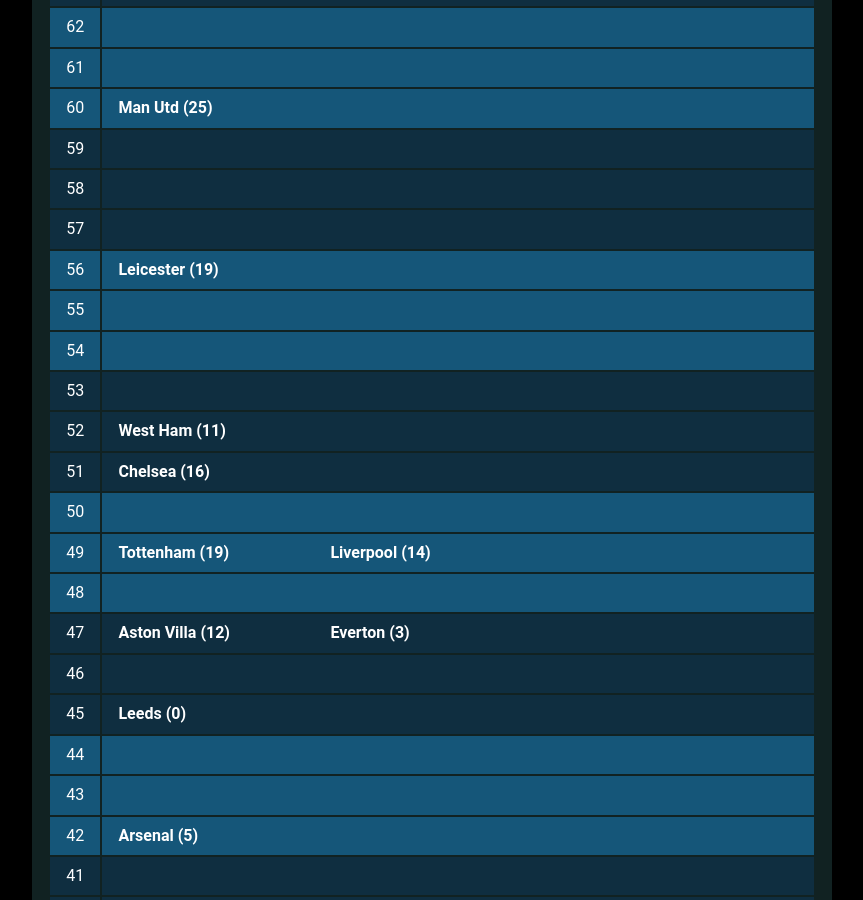
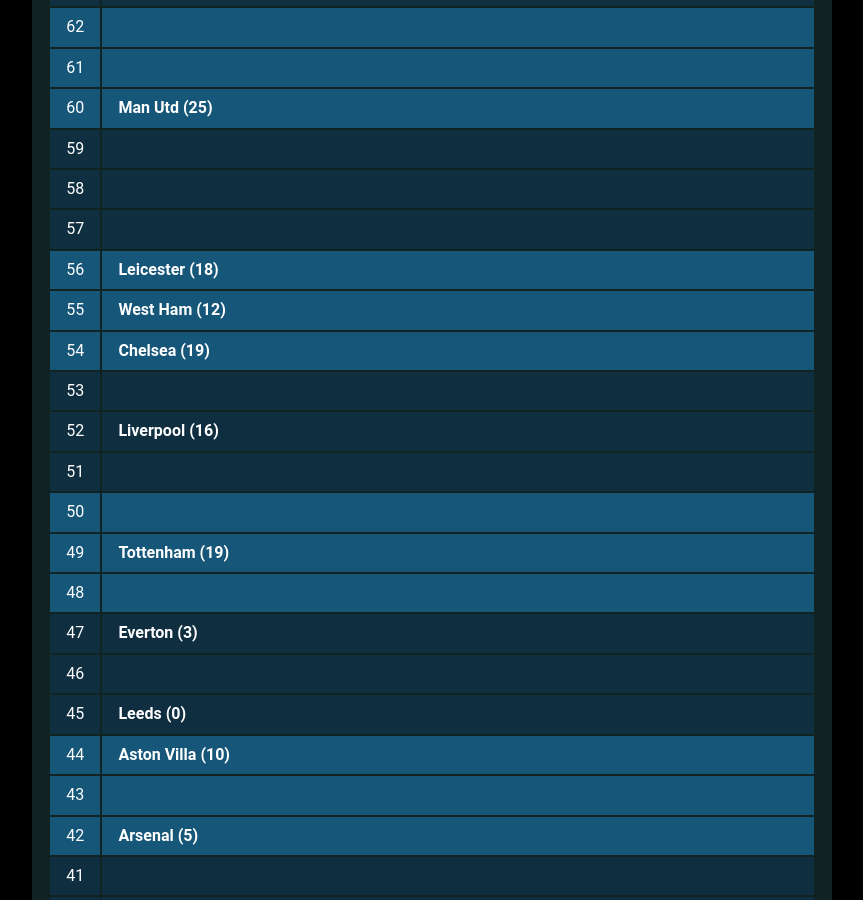
Before and after one commit to muru/muru.github.io, a Jekyll site: the page built from resources.md, in a window 1280 px wide and 900 px high, scrolled down 1962 px. Shown: the whole window, without its empty margins (208-1071 px from the left). Built offline with Jekyll 4.4.1, drawn with Linux system fonts in a browser that asks for light colours; some web fonts are replaced; some of the changed text lies outside the part shown.

Commit message:
updated cann-table: Mon 12 Apr 00:01:35 JST 2021

```diff
--- a/cann-table.html
+++ b/cann-table.html
@@ -95,17 +95,19 @@
 	<tr class="cann-row-1">
 		<td class="cann-point"> 56 </td>
 		<td class="cann-clubs">
-			<span class="club-name"> Leicester (19) </span>
+			<span class="club-name"> Leicester (18) </span>
 		</td>
  	</tr>
 	<tr class="cann-row-1">
 		<td class="cann-point"> 55 </td>
 		<td class="cann-clubs">
+			<span class="club-name"> West Ham (12) </span>
 		</td>
  	</tr>
 	<tr class="cann-row-1">
 		<td class="cann-point"> 54 </td>
 		<td class="cann-clubs">
+			<span class="club-name"> Chelsea (19) </span>
 		</td>
  	</tr>
 	<tr class="cann-row-2">
@@ -116,13 +118,12 @@
 	<tr class="cann-row-2">
 		<td class="cann-point"> 52 </td>
 		<td class="cann-clubs">
-			<span class="club-name"> West Ham (11) </span>
+			<span class="club-name"> Liverpool (16) </span>
 		</td>
  	</tr>
 	<tr class="cann-row-2">
 		<td class="cann-point"> 51 </td>
 		<td class="cann-clubs">
-			<span class="club-name"> Chelsea (16) </span>
 		</td>
  	</tr>
 	<tr class="cann-row-1">
@@ -134,7 +135,6 @@
 		<td class="cann-point"> 49 </td>
 		<td class="cann-clubs">
 			<span class="club-name"> Tottenham (19) </span>
-			<span class="club-name"> Liverpool (14) </span>
 		</td>
  	</tr>
 	<tr class="cann-row-1">
@@ -145,7 +145,6 @@
 	<tr class="cann-row-2">
 		<td class="cann-point"> 47 </td>
 		<td class="cann-clubs">
-			<span class="club-name"> Aston Villa (12) </span>
 			<span class="club-name"> Everton (3) </span>
 		</td>
  	</tr>
@@ -163,6 +162,7 @@
 	<tr class="cann-row-1">
 		<td class="cann-point"> 44 </td>
 		<td class="cann-clubs">
+			<span class="club-name"> Aston Villa (10) </span>
 		</td>
  	</tr>
 	<tr class="cann-row-1">
@@ -195,7 +195,7 @@
 		<td class="cann-point"> 38 </td>
 		<td class="cann-clubs">
 			<span class="club-name"> Wolves (-10) </span>
-			<span class="club-name"> Crystal Palace (-16) </span>
+			<span class="club-name"> Crystal Palace (-19) </span>
 		</td>
  	</tr>
 	<tr class="cann-row-1">
@@ -222,13 +222,14 @@
 	<tr class="cann-row-2">
 		<td class="cann-point"> 33 </td>
 		<td class="cann-clubs">
-			<span class="club-name"> Burnley (-16) </span>
+			<span class="club-name"> Burnley (-17) </span>
 		</td>
  	</tr>
 	<tr class="cann-row-1">
 		<td class="cann-point"> 32 </td>
 		<td class="cann-clubs">
 			<span class="club-name"> Brighton (-5) </span>
+			<span class="club-name"> Newcastle (-19) </span>
 		</td>
  	</tr>
 	<tr class="cann-row-1">
@@ -244,7 +245,6 @@
 	<tr class="cann-row-2">
 		<td class="cann-point"> 29 </td>
 		<td class="cann-clubs">
-			<span class="club-name"> Newcastle (-20) </span>
 		</td>
  	</tr>
 	<tr class="cann-row-2">
@@ -326,4 +326,4 @@
 		</td>
  	</tr>
 </table>
-<span id="cann-gen-note"> Generated on  Sunday, 11 April 2021 at 00:02 JST. </span>
+<span id="cann-gen-note"> Generated on  Monday, 12 April 2021 at 00:01 JST. </span>
```
